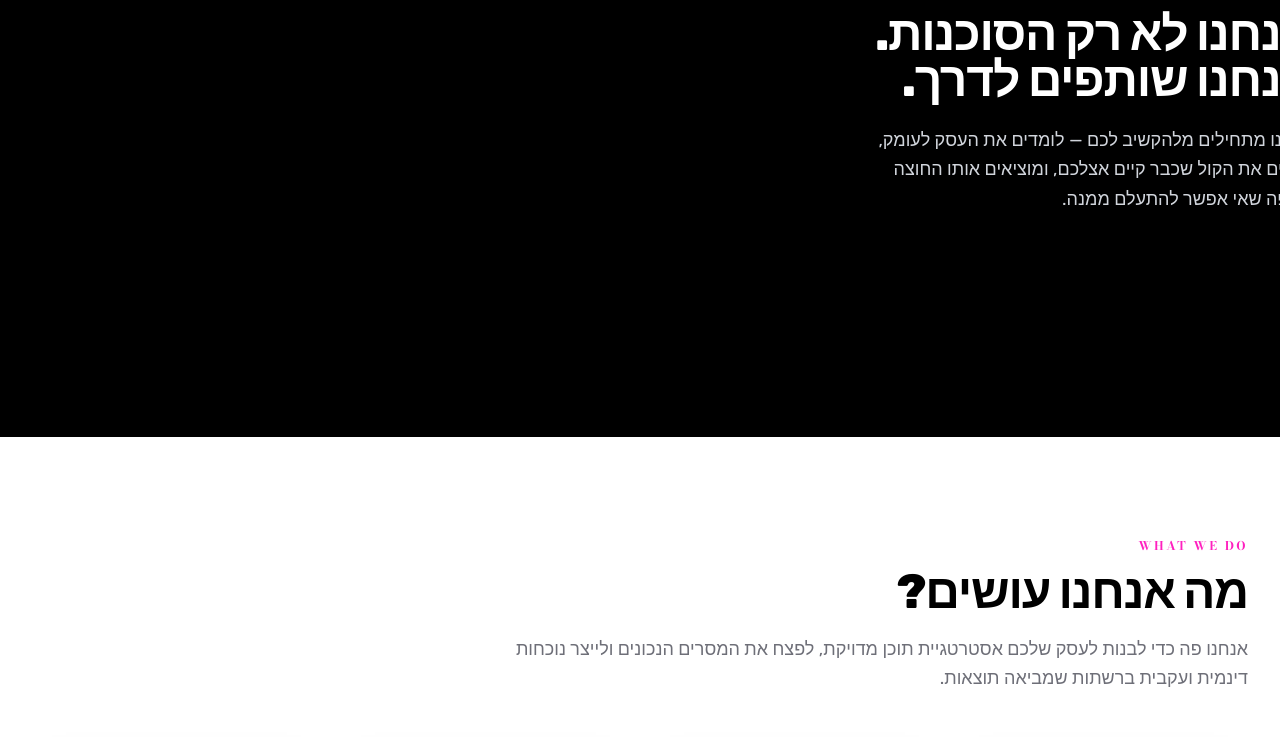
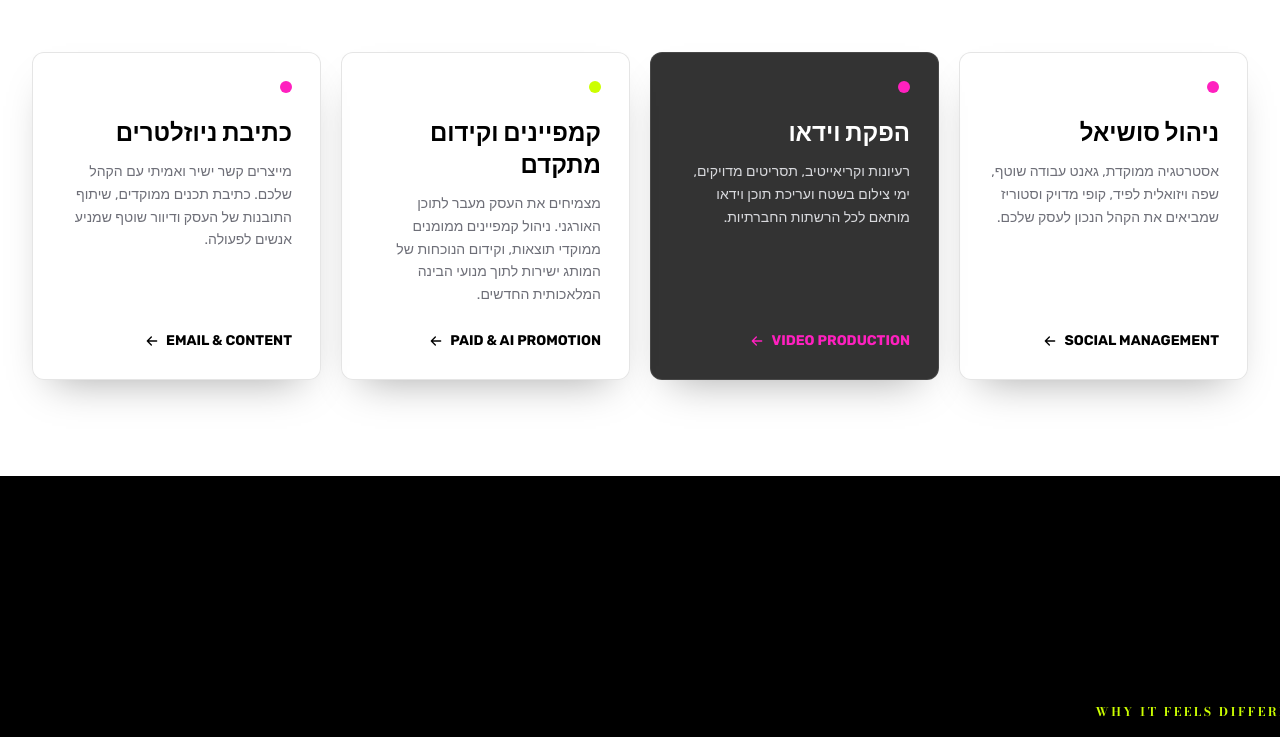
Before and after one commit to mayab-byte/Namer, a Next.js app: page / in a window 1280 px wide. Shown: the part 2663-3400 px from the top of the page. Built offline with nearby package versions, Linux system fonts and the light colour scheme; no server answers.

Commit message:
reorder: move Story section below 'What we do' (Services)
Co-Authored-By: Claude Opus 4.8 <noreply@anthropic.com>
Claude-Session: https://claude.ai/code/session_0123DCDt3jpakCSHAEmC4dhY

```diff
--- a/app/page.tsx
+++ b/app/page.tsx
@@ -24,9 +24,6 @@ export default function HomePage() {
 
       <HeroMarquee top={marqueeTop} bottom={marqueeBottom} />
 
-      {/* ---------------------------------------------------------- Story */}
-      <StorySection />
-
       {/* ------------------------------------------------------ Services */}
       <Section>
         <DepthReveal>
@@ -42,6 +39,9 @@ export default function HomePage() {
           ))}
         </DepthReveal>
       </Section>
+
+      {/* ---------------------------------------------------------- Story */}
+      <StorySection />
 
       {/* --------------------------------------------------------- Works */}
       <Section className="bg-gray-50">
```
